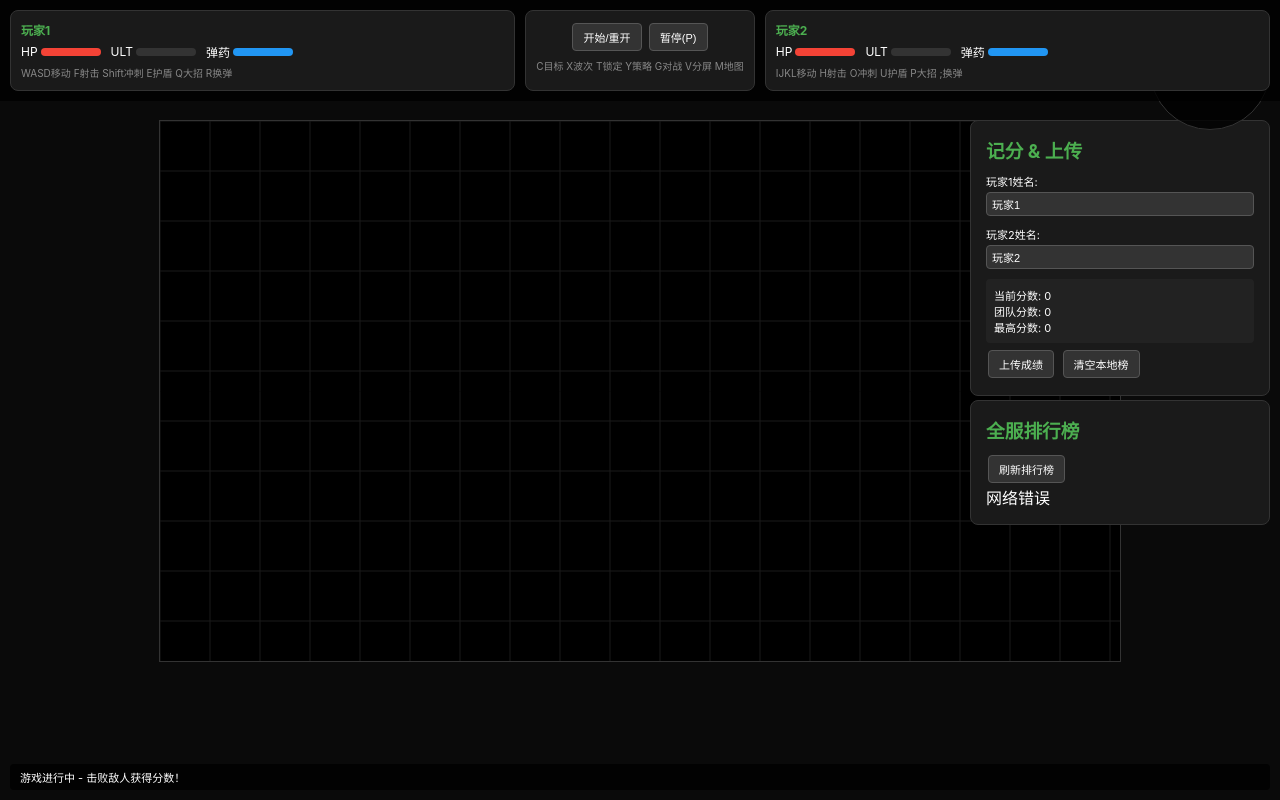
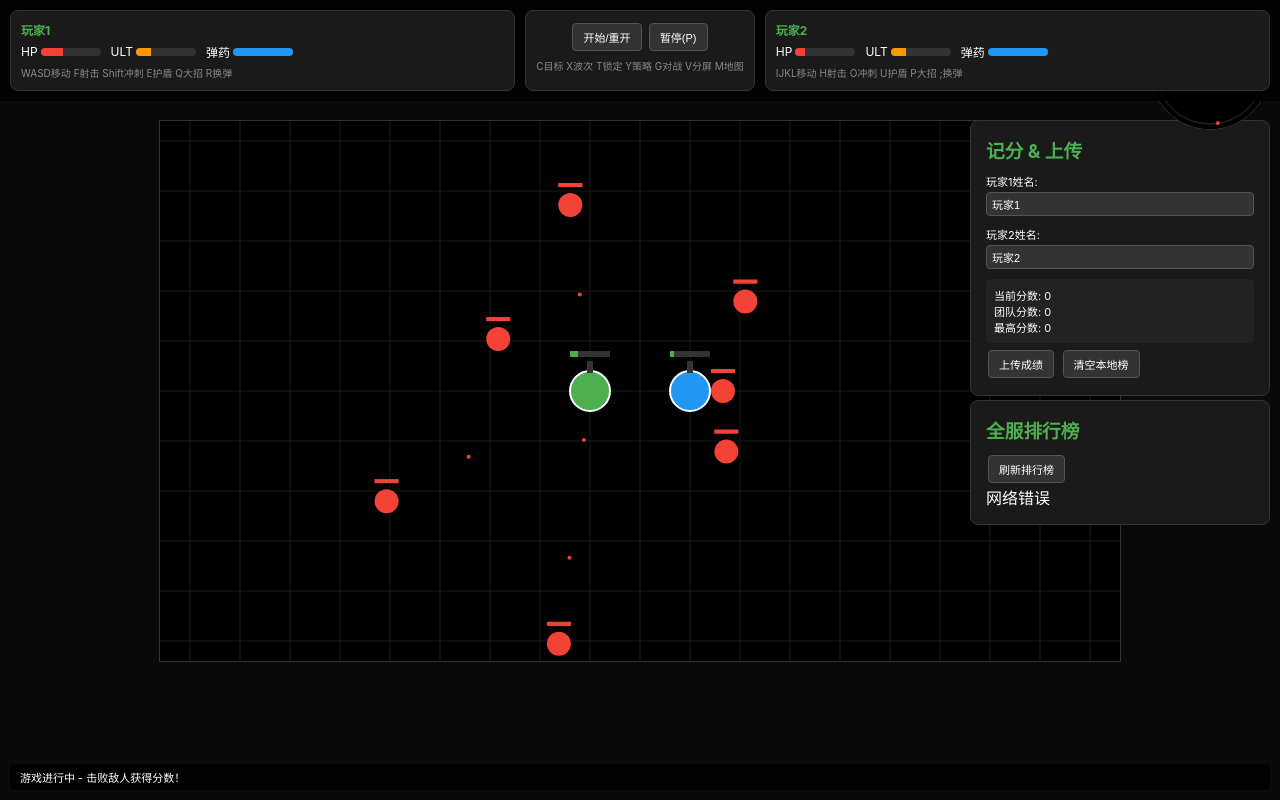
Before and after one commit to CPX-Lab/webgame, a website: page public/index.html in a window 1280 px wide. Both pictures are taken after a click on the button "开始/重开". Drawn offline with Linux system fonts and the light colour scheme; no server answers.

Commit message:
HAVE AGENTS

```diff
--- a/public/index.html
+++ b/public/index.html
@@ -108,7 +108,7 @@
 
         <div class="card center-card">
             <div style="margin-bottom: 5px;">
-                <button class="button" onclick="startGame()">开始/重开</button>
+                <button class="button" onclick="console.log('Button clicked'); startGame();">开始/重开</button>
                 <button class="button" onclick="togglePause()">暂停(P)</button>
             </div>
             <div style="font-size: 10px; color: #888;">
@@ -154,7 +154,7 @@
 
     <canvas id="canvas" width="960" height="540" tabindex="0"></canvas>
 
-    <div class="radar" id="radar"></div>
+    <canvas class="radar" id="radar" width="120" height="120"></canvas>
 
     <div class="status" id="status">
         准备开始游戏 - 按空格键或点击"开始/重开"
@@ -264,6 +264,7 @@
         }
 
         function startGame() {
+            console.log('startGame called');
             gameState.running = true;
             gameState.paused = false;
             gameState.wave = 1;
@@ -279,19 +280,25 @@
             const centerX = gameState.worldSize.w / 2;
             const centerY = gameState.worldSize.h / 2;
 
+            console.log('Creating players at center:', centerX, centerY);
+
             gameState.players.push({
                 id: 1, x: centerX - 50, y: centerY, vx: 0, vy: 0,
                 hp: 100, maxHp: 100, ult: 0, maxUlt: 100, ammo: 30, maxAmmo: 30,
                 score: 0, reloading: false, shield: false, dashCooldown: 0,
-                color: '#4CAF50', size: 15, gunAngle: 0, lastShot: 0
+                color: '#4CAF50', size: 20, gunAngle: 0, lastShot: 0
             });
 
             gameState.players.push({
                 id: 2, x: centerX + 50, y: centerY, vx: 0, vy: 0,
                 hp: 100, maxHp: 100, ult: 0, maxUlt: 100, ammo: 30, maxAmmo: 30,
                 score: 0, reloading: false, shield: false, dashCooldown: 0,
-                color: '#2196F3', size: 15, gunAngle: 0, lastShot: 0
+                color: '#2196F3', size: 20, gunAngle: 0, lastShot: 0
             });
+
+            console.log('Players spawned:', gameState.players);
+            console.log('World size:', gameState.worldSize);
+            console.log('Canvas size:', canvas.width, canvas.height);
 
             // Center camera on players
             centerCamera();
@@ -315,8 +322,18 @@
             const avgX = gameState.players.reduce((sum, p) => sum + p.x, 0) / gameState.players.length;
             const avgY = gameState.players.reduce((sum, p) => sum + p.y, 0) / gameState.players.length;
 
-            gameState.camera.x = avgX - canvas.width / 2;
-            gameState.camera.y = avgY - canvas.height / 2;
+            // Smooth camera following with interpolation
+            const targetX = avgX - canvas.width / 2;
+            const targetY = avgY - canvas.height / 2;
+
+            // Add smooth interpolation
+            const cameraSpeed = 0.1;
+            gameState.camera.x += (targetX - gameState.camera.x) * cameraSpeed;
+            gameState.camera.y += (targetY - gameState.camera.y) * cameraSpeed;
+
+            // Ensure camera doesn't go out of world bounds
+            gameState.camera.x = Math.max(0, Math.min(gameState.worldSize.w - canvas.width, gameState.camera.x));
+            gameState.camera.y = Math.max(0, Math.min(gameState.worldSize.h - canvas.height, gameState.camera.y));
         }
 
         function spawnWave() {
@@ -485,7 +502,7 @@
                 player.y = Math.max(player.size, Math.min(gameState.worldSize.h - player.size, player.y));
 
                 // Shooting
-                if (gameState.keys[controls.shoot] && player.ammo > 0 && !player.reloading && currentTime - player.lastShot > 150) {
+                if (gameState.keys[controls.shoot] && player.ammo > 0 && !player.reloading && Date.now() - player.lastShot > 150) {
                     shoot(player, index);
                 }
 
@@ -532,7 +549,7 @@
             if (player.ammo <= 0) return;
 
             player.ammo--;
-            player.lastShot = currentTime;
+            player.lastShot = Date.now();
 
             // Find nearest enemy for aim
             let targetAngle = player.gunAngle;
@@ -622,8 +639,8 @@
                     enemy.y += enemy.vy * dt;
 
                     // Enemy shooting
-                    if (currentTime - enemy.lastShot > 1000) {
-                        enemy.lastShot = currentTime;
+                    if (Date.now() - enemy.lastShot > 1000) {
+                        enemy.lastShot = Date.now();
 
                         const bulletSpeed = 200;
                         gameState.bullets.push({
@@ -772,6 +789,18 @@
             // Draw players
             drawPlayers();
 
+            // Debug: Draw a test circle at screen center
+            ctx.fillStyle = '#ff0000';
+            ctx.beginPath();
+            ctx.arc(canvas.width/2, canvas.height/2, 30, 0, Math.PI * 2);
+            ctx.fill();
+
+            // Debug info (only log occasionally)
+            if (gameState.running && Math.random() < 0.01) {
+                console.log('Camera:', gameState.camera);
+                console.log('Players:', gameState.players.length);
+            }
+
             // Restore context
             ctx.restore();
         }
@@ -880,36 +909,44 @@
         }
 
         function drawPlayers() {
-            gameState.players.forEach(player => {
-                // Player body
+            gameState.players.forEach((player, index) => {
+
+                // Player body with border
                 ctx.fillStyle = player.color;
                 ctx.beginPath();
                 ctx.arc(player.x, player.y, player.size, 0, Math.PI * 2);
                 ctx.fill();
 
+                // White border for visibility
+                ctx.strokeStyle = '#ffffff';
+                ctx.lineWidth = 2;
+                ctx.beginPath();
+                ctx.arc(player.x, player.y, player.size, 0, Math.PI * 2);
+                ctx.stroke();
+
                 // Shield effect
                 if (player.shield) {
                     ctx.strokeStyle = '#00ffff';
-                    ctx.lineWidth = 2;
+                    ctx.lineWidth = 3;
                     ctx.beginPath();
-                    ctx.arc(player.x, player.y, player.size + 5, 0, Math.PI * 2);
+                    ctx.arc(player.x, player.y, player.size + 8, 0, Math.PI * 2);
                     ctx.stroke();
                 }
 
-                // Gun
+                // Gun (larger and more visible)
                 ctx.fillStyle = '#333';
-                ctx.fillRect(player.x - 2, player.y - player.size - 8, 4, 8);
+                ctx.fillRect(player.x - 3, player.y - player.size - 10, 6, 12);
 
                 // Health bar
                 const barWidth = player.size * 2;
-                const barHeight = 4;
+                const barHeight = 6;
                 const healthPercent = player.hp / player.maxHp;
 
                 ctx.fillStyle = '#333';
-                ctx.fillRect(player.x - barWidth/2, player.y - player.size - 15, barWidth, barHeight);
+                ctx.fillRect(player.x - barWidth/2, player.y - player.size - 20, barWidth, barHeight);
 
                 ctx.fillStyle = '#4CAF50';
-                ctx.fillRect(player.x - barWidth/2, player.y - player.size - 15, barWidth * healthPercent, barHeight);
+                ctx.fillRect(player.x - barWidth/2, player.y - player.size - 20, barWidth * healthPercent, barHeight);
             });
         }
 
```
Also changed, not shown: 1 other file.
